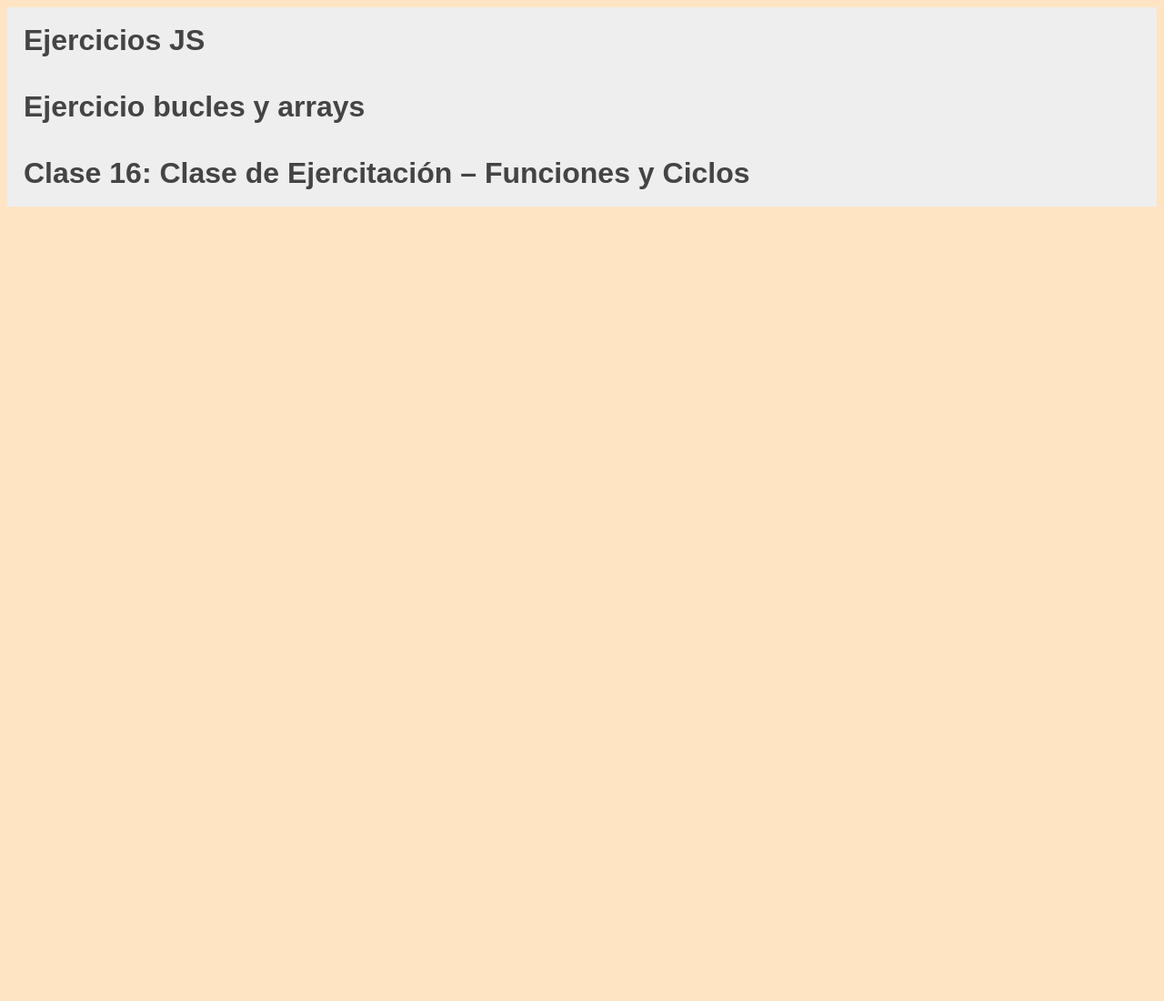
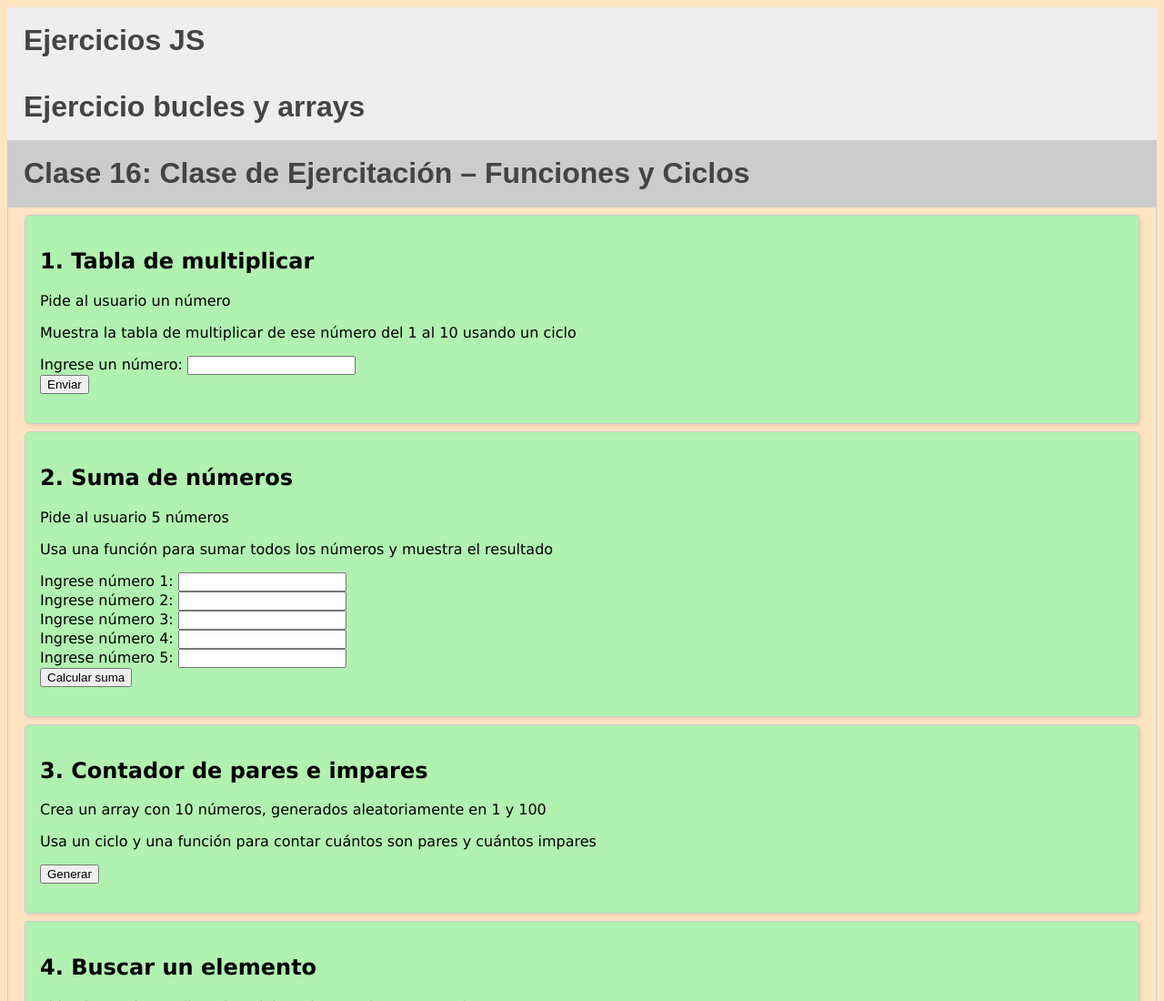
Before and after one commit to matimorales721/ejercicios-js, a plain HTML site: page index.html in a window 1280 px wide. Shown: the top 1100 px of the page at 91% size. Before the commit the page ends 800 px from the top, so only its background shows below. Drawn offline with Linux system fonts and the light colour scheme.

Commit message:
muestro los ejercicios de la clase 6 por default

```diff
--- a/index.html
+++ b/index.html
@@ -323,7 +323,7 @@
       </div>
     </div>
 
-    <button class="accordion">Clase 16: Clase de Ejercitación – Funciones y Ciclos</button>
+    <button class="accordion" id="clase16">Clase 16: Clase de Ejercitación – Funciones y Ciclos</button>
     <div class="panel">
       <div class="ejercicio-bucles-y-funciones">
         <h2>1. Tabla de multiplicar</h2>
--- a/js/index.js
+++ b/js/index.js
@@ -14,3 +14,6 @@ for (let i = 0; i < acordeon.length; i++) {
     }
   });
 }
+
+let acordeon16 = document.getElementById("clase16");
+acordeon16.click();
```
